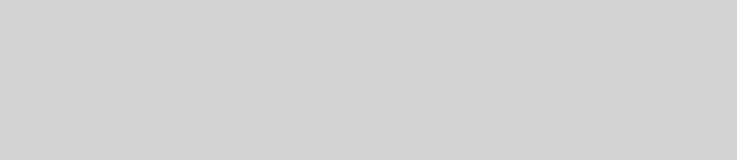
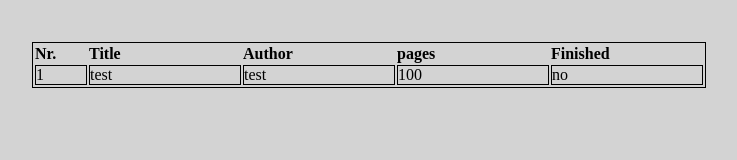
Before and after one commit to sateda/TOP-Library, a plain HTML site: page index.html in a window 1280 px wide. Shown: the whole page, without its empty margins (10-747 px from the left). Drawn offline with Linux system fonts and the light colour scheme.

Commit message:
logic to add a new row to the table

```diff
--- a/index.html
+++ b/index.html
@@ -7,6 +7,23 @@
     <title>TOP - Library</title>
 </head>
 <body>
+    <div class="container">
+    <!-- Book table -->
+        <table class="myLibrary-table">
+            <thead class="myLibrary-table-head">
+                <tr>
+                    <th width="50px">Nr.</th>
+                    <th width="150px">Title</th>
+                    <th width="150px">Author</th>
+                    <th width="150px">pages</th>
+                    <th width="150px">Finished</th>
+                </tr>
+            </thead>
+            <tbody id="add-books-with-js">
+                <!-- JS injection here -->
+            </tbody>
+        </table>
+    </div>
 
     <script src="script.js"></script>
 </body>
--- a/script.js
+++ b/script.js
@@ -33,5 +33,41 @@ addBookToLibrary("Glassworlds", "Noah Penn", 501, "yes");
 addBookToLibrary("Letters from Solace", "Viola Kent", 318, "no");
 addBookToLibrary("Edge of the Archive", "Colin Graye", 277, "yes");
 
+// Loop through myLibrary and add them to the table in the html file
+const myLibraryTable = document.querySelector("#add-books-with-js");
+const newRow = document.createElement("tr");
 
-console.log(myLibrary);
+const nrCell = document.createElement("td");
+nrCell.setAttribute("class", "bookTableCell");
+nrCell.setAttribute("id", "numberCell");
+nrCell.textContent = "1";
+
+const titleCell = document.createElement("td");
+titleCell.setAttribute("class", "bookTableCell");
+titleCell.setAttribute("id", "titleCell");
+titleCell.textContent = "test";
+
+const authorCell = document.createElement("td");
+authorCell.setAttribute("class", "bookTableCell");
+authorCell.setAttribute("id", "authorCell");
+authorCell.textContent = "test";
+
+const pagesCell = document.createElement("td");
+pagesCell.setAttribute("class", "bookTableCell");
+pagesCell.setAttribute("id", "pagesCell");
+pagesCell.textContent = 100;
+
+const finishedCell = document.createElement("td");
+finishedCell.setAttribute("class", "bookTableCell");
+finishedCell.setAttribute("id", "finishedCell");
+finishedCell.textContent ="no";
+
+// append the cells to the newRow
+newRow.appendChild(nrCell);
+newRow.appendChild(titleCell);
+newRow.appendChild(authorCell);
+newRow.appendChild(pagesCell);
+newRow.appendChild(finishedCell);
+
+// append newRow
+myLibraryTable.appendChild(newRow);
--- a/style.css
+++ b/style.css
@@ -4,3 +4,21 @@
 
     background-color: lightgray;
 }
+
+.myLibrary-table {
+    margin: 42px;
+    border: 1px solid #000000;
+}
+
+.myLibrary-table-head {
+    text-align: left;
+}
+
+.bookTableCell {
+    width: 150px;
+    border: 1px solid #000000;
+}
+
+#numberCell {
+    width: 50px;
+}
```
